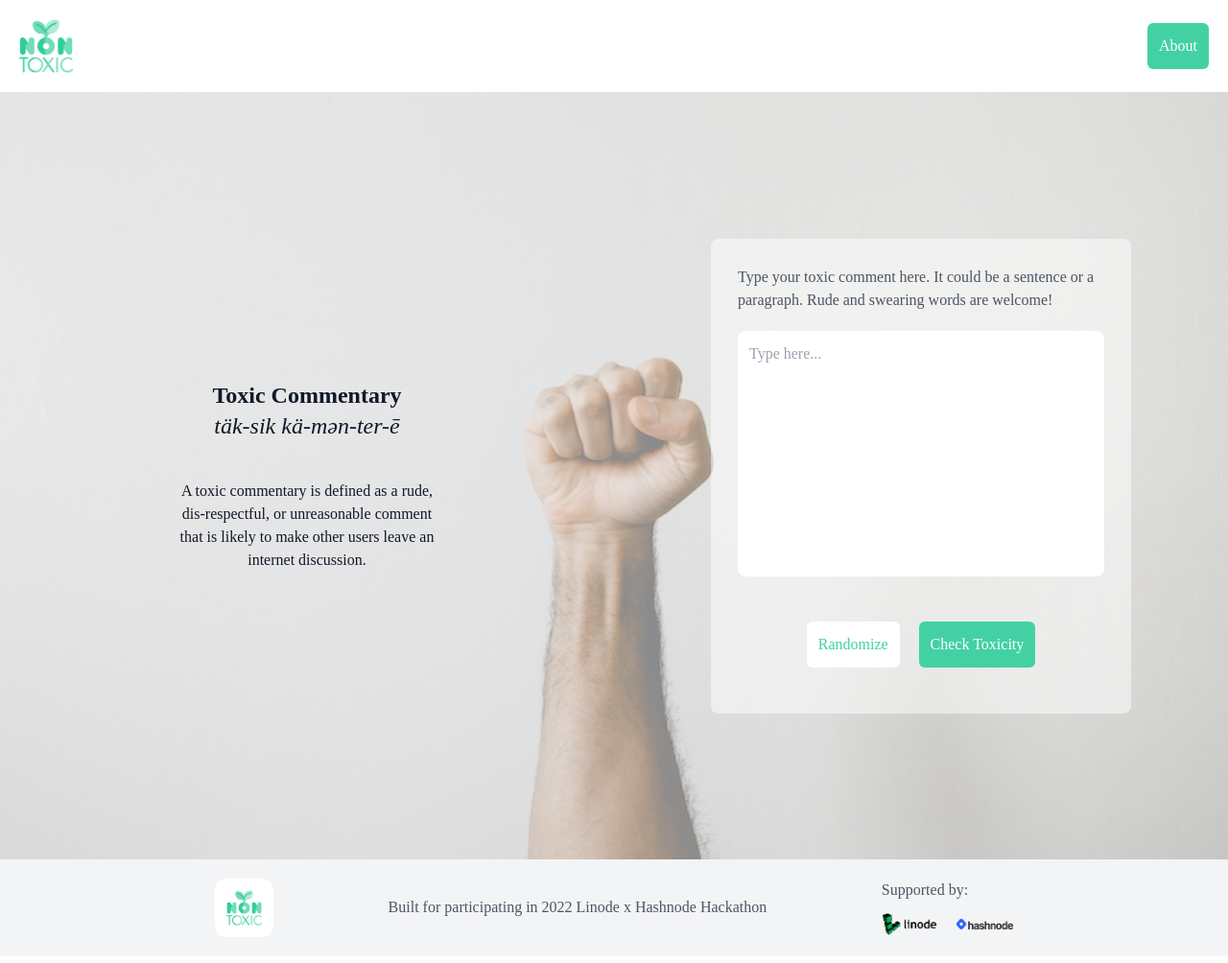
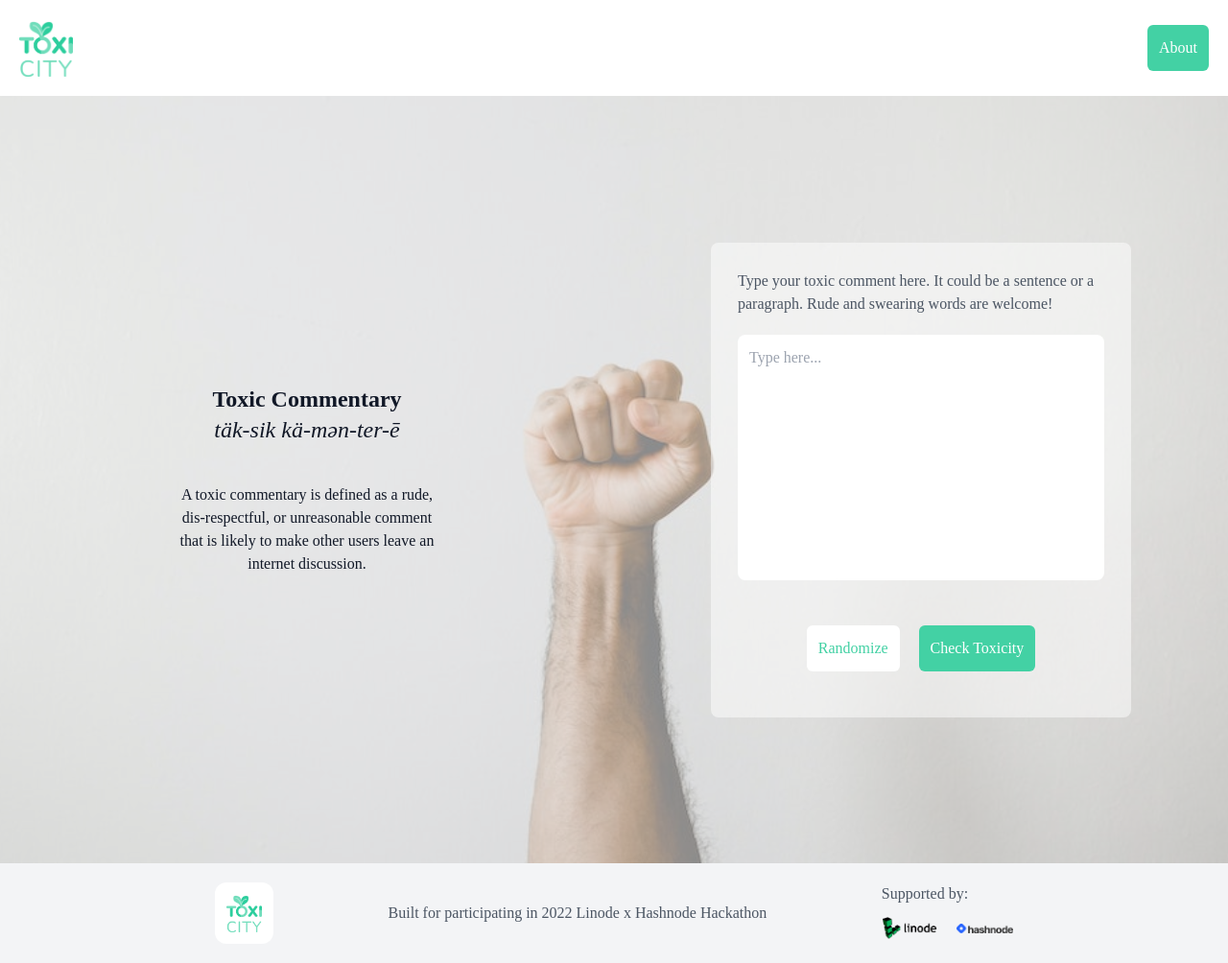
Before and after one commit to dkhd/non-toxic, a React (Create React App) app in the folder frontend/: page / in a window 1280 px wide. Shown: the whole page at 96% size. Built offline with nearby package versions, Linux system fonts and the light colour scheme.

Commit message:
change: logo

```diff
--- a/frontend/src/components/Footer/index.jsx
+++ b/frontend/src/components/Footer/index.jsx
@@ -10,7 +10,7 @@ function Footer() {
           target="_blank"
           rel="noreferrer"
         >
-          <img src="./non-toxic.png" alt="Linode" className="w-14" />
+          <img src="./logo-toxicity.png" alt="Linode" className="w-14" />
         </a>
       </div>
       <div className="flex flex-col w-full m-auto">
--- a/frontend/src/components/Header/index.jsx
+++ b/frontend/src/components/Header/index.jsx
@@ -3,7 +3,7 @@ import React from "react";
 function Header() {
   return (
     <div className="flex flex-row w-full p-5  bg-white">
-      <img src="./non-toxic.png" className="w-14" alt="logo" />
+      <img src="./logo-toxicity.png" className="w-14" alt="logo" />
       <div className="grow" />
       <a
         href="https://note.hadna.space/detect-toxic-comments-in-your-app-using-toxicity-space"
```
Also changed, not shown: frontend/public/logo-toxicity.png (added).
